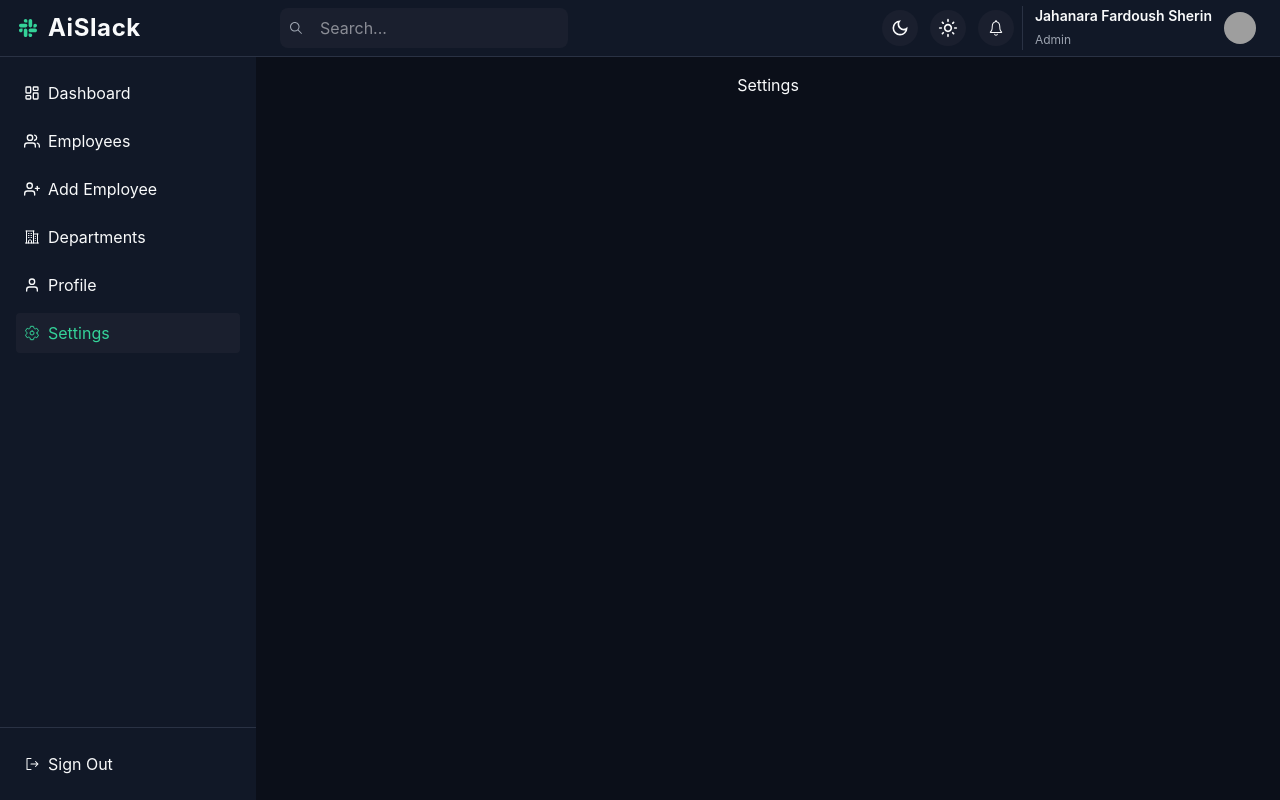
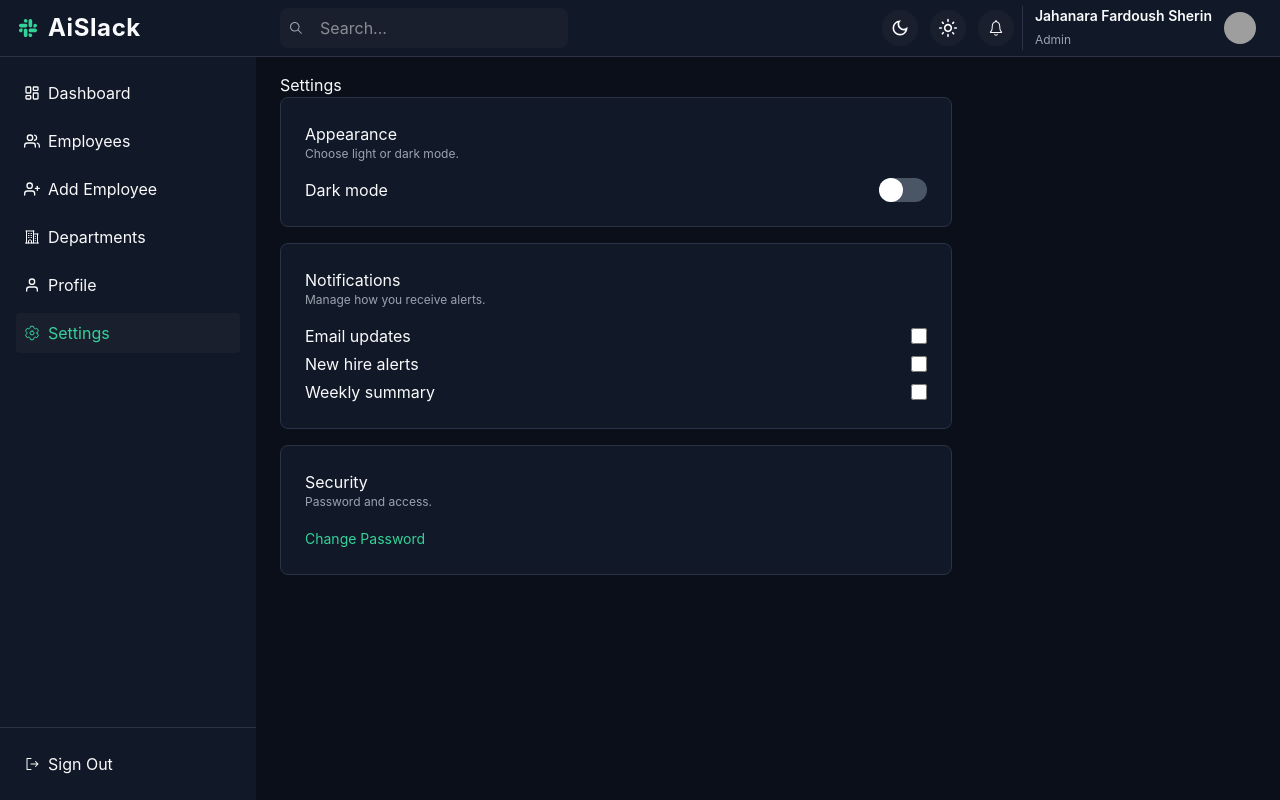
Before and after one commit to fardoush/admin-dashboard, a React (Vite) app: page /settings in a window 1280 px wide. Built offline with nearby package versions, Linux system fonts and the light colour scheme; grey boxes are pictures that could not be loaded.

Commit message:
add to setting page ui

```diff
--- a/src/pages/Settings/Settings.jsx
+++ b/src/pages/Settings/Settings.jsx
@@ -1,11 +1,71 @@
-import React from 'react';
+import React from "react";
 
 const Settings = () => {
-    return (
-        <div>
-              <h2 className="text-center">Settings</h2>
+  return (
+    <div>
+      <h2 className="">Settings</h2>
+      <div className=" max-w-2xl space-y-4">
+        {/* appearance  */}
+        <div className="bg-surface border border-border rounded-lg p-6">
+          <h3 className="">Appearance</h3>
+          <p className="text-xs text-text-secondary mb-4">
+            Choose light or dark mode.
+          </p>
+          <div className="flex justify-between items-center gap-2">
+            <span className="">Dark mode</span>
+            <label className="relative inline-flex items-center cursor-pointer">
+              <input type="checkbox" className="sr-only peer" />
+
+              <div className="w-12 h-6 bg-gray-600 rounded-full peer-checked:bg-primary transition-colors"></div>
+              <div className="absolute left-0 top-0 w-6 h-6 bg-white rounded-full transition-transform peer-checked:translate-x-6"></div>
+            </label>
+          </div>
         </div>
-    );
+        {/* Notification  */}
+        <div className="bg-surface border border-border rounded-lg p-6">
+          <h3 className="">Notifications</h3>
+          <p className="text-xs text-text-secondary mb-4">
+            Manage how you receive alerts.
+          </p>
+          <div className="space-y-1">
+            <label className="flex items-center justify-between cursor-pointer">
+              <span>Email updates</span>
+              <input
+                type="checkbox"
+                className="w-4 h-4 accent-primary cursor-pointer"
+              />
+            </label>
+
+            <label className="flex items-center justify-between cursor-pointer">
+              <span>New hire alerts</span>
+              <input
+                type="checkbox"
+                className="w-4 h-4 accent-primary cursor-pointer"
+              />
+            </label>
+
+            <label className="flex items-center justify-between cursor-pointer">
+              <span>Weekly summary</span>
+              <input
+                type="checkbox"
+                className="w-4 h-4 accent-primary cursor-pointer"
+              />
+            </label>
+          </div>
+        </div>
+
+        {/* security  */}
+        <div className="bg-surface border border-border rounded-lg p-6">
+          <h3 className="">Security</h3>
+          <p className="text-xs text-text-secondary mb-4">
+            Password and access.
+          </p>
+
+          <span className="text-sm text-primary ">Change Password</span>
+        </div>
+      </div>
+    </div>
+  );
 };
 
 export default Settings;
```
